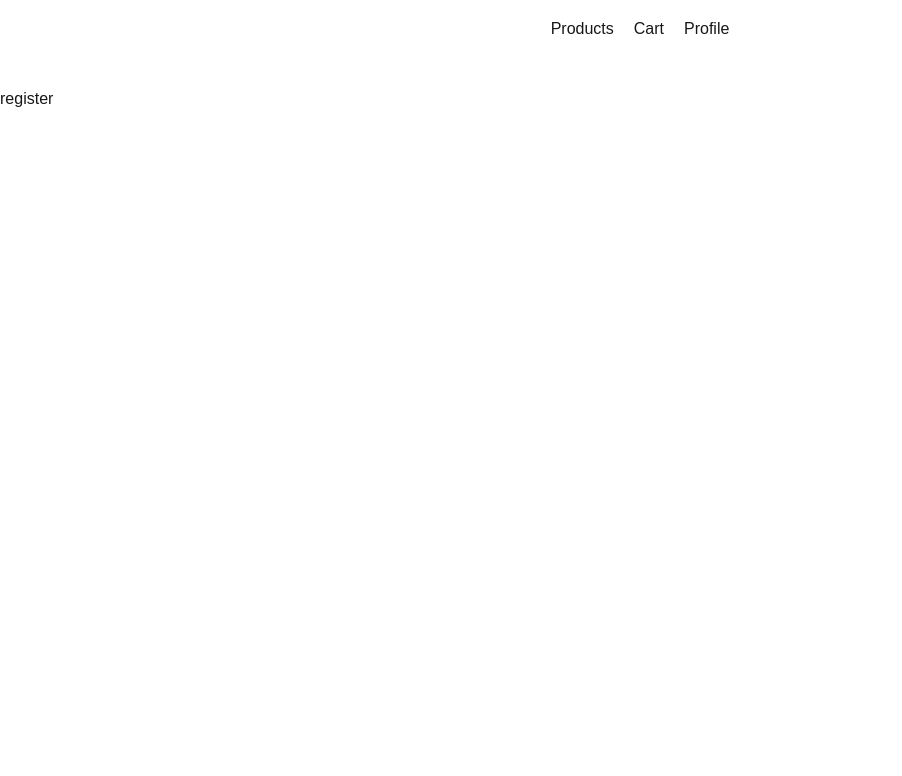
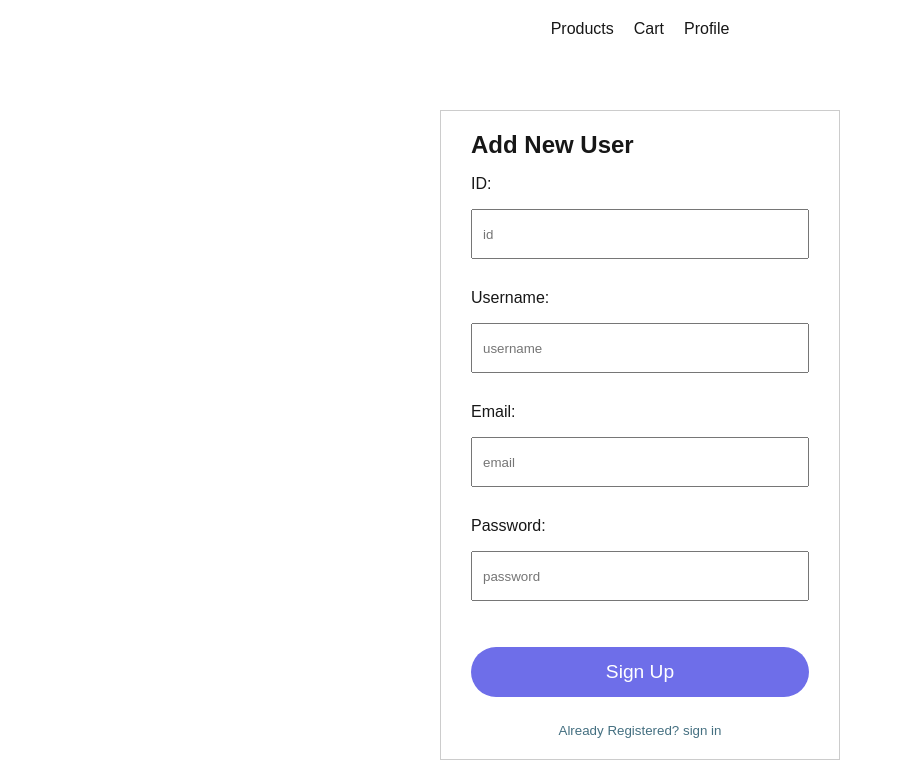
Before and after one commit to LukaBabunadze/smart-academy-project-two, a Next.js app: page /register in a window 1280 px wide. Shown: the top 776 px of the page, without its empty margins (0-902 px from the left). Built offline with nearby package versions, Linux system fonts and the light colour scheme.

Commit message:
yup schema and forms

```diff
--- a/src/app/(auth)/register/page.jsx
+++ b/src/app/(auth)/register/page.jsx
@@ -1,7 +1,112 @@
-function page() {
+"use client";
+import styles from "./page.module.css";
+import Link from "next/link";
+import { useForm } from "react-hook-form";
+import * as yup from "yup";
+import { yupResolver } from "@hookform/resolvers/yup";
+import { useRouter } from "next/navigation";
+
+const schema = yup.object().shape({
+  id: yup.number().required("ID is required!!!").positive().integer(),
+  username: yup
+    .string()
+    .required("Username is required!")
+    .min(4, "Minimum 4 symbols")
+    .max(10, "Max 10 symbols"),
+  email: yup.string().required("Email is required!").email("Invalid Email"),
+  password: yup
+    .string()
+    .required("Password is required")
+    .min(6, "Minimum 6 symbols")
+    .max(10, "Maximum 10 symbols"),
+});
+
+const Page = () => {
+  const router = useRouter();
+  const {
+    register,
+    handleSubmit,
+    formState: { errors },
+    reset,
+  } = useForm({ resolver: yupResolver(schema) });
+
+  const handleRegister = async (data) => {
+    try {
+      const response = await fetch("https://fakestoreapi.com/users", {
+        method: "POST",
+        headers: { "Content-Type": "application/json" },
+        body: JSON.stringify(data),
+      });
+      const result = await response.json();
+      if (result?.id) {
+        reset();
+        router.push("/products");
+      }
+    } catch (error) {
+      console.error(error);
+    }
+  };
+
   return (
-    <div>register</div>
-  )
-}
+    <div className={styles.container}>
+      <h2 className={styles.title}>Add New User</h2>
+      <form onSubmit={handleSubmit(handleRegister)}>
+        <div className={styles.inputWrapper}>
+          <label>ID: </label>
+          <br />
+          <input
+            {...register("id")}
+            className={styles.input}
+            placeholder="id"
+          />
+          {errors.id && <p>{errors.id.message}</p>}
+        </div>
 
-export default page
+        <div className={styles.inputWrapper}>
+          <label>Username: </label>
+          <br />
+          <input
+            {...register("username")}
+            className={styles.input}
+            placeholder="username"
+          />
+          {errors.username && <p>{errors.username.message}</p>}
+        </div>
+
+        <div className={styles.inputWrapper}>
+          <label>Email: </label>
+          <br />
+          <input
+            {...register("email")}
+            className={styles.input}
+            placeholder="email"
+          />
+          {errors.email && <p>{errors.email.message}</p>}
+        </div>
+
+        <div className={styles.inputWrapper}>
+          <label>Password: </label>
+          <br />
+          <input
+            {...register("password")}
+            className={styles.input}
+            placeholder="password"
+            type="password"
+          />
+          {errors.password && <p>{errors.password.message}</p>}
+        </div>
+        <button className={styles.button} type="submit">
+          Sign Up
+        </button>
+      </form>
+
+      <Link href={"/login"}>
+        <button className={styles.notResgitered}>
+          Already Registered? sign in
+        </button>
+      </Link>
+    </div>
+  );
+};
+
+export default Page;
--- /dev/null
+++ b/src/app/(auth)/register/page.module.css
@@ -0,0 +1,43 @@
+.container {
+  max-width: 400px;
+  margin: 40px auto;
+  padding: 20px 30px;
+  border: 1px solid #ccc;
+  background-color: white;
+}
+
+.title {
+  margin-bottom: 16px;
+}
+
+.notResgitered {
+  border: none;
+  background-color: transparent;
+  padding: 10px 20px 0px;
+  width: 100%;
+  margin-top: 1rem;
+  color: rgb(68, 111, 128);
+}
+
+.inputWrapper {
+  margin-bottom: 30px;
+}
+
+.input {
+  display: block;
+  width: 100%;
+  margin-top: 1rem;
+  height: 50px;
+  padding: 5px 10px;
+}
+
+.button {
+  border-radius: 40px;
+  width: 100%;
+  margin-top: 1rem;
+  height: 50px;
+  background-color: rgb(110, 110, 233);
+  border: none;
+  color: white;
+  font-size: 1.2rem;
+}
--- a/src/components/ProductItem.jsx
+++ b/src/components/ProductItem.jsx
@@ -1,5 +1,5 @@
 "use client";
-import styles from "@/app/page.module.css";
+import styles from "@/app/products/page.module.css";
 import Image from "next/image";
 import Link from "next/link";
 const ProductItem = ({
```
Also changed, not shown: package.json (+6 -3 lines), 1 other file (tests, documents, lock files or other folders).
